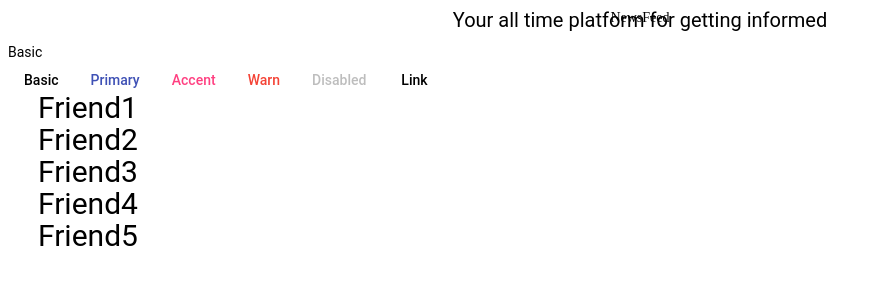
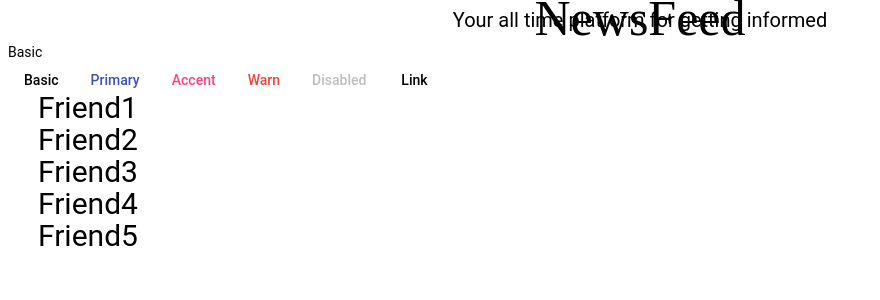
Before and after one commit to paulmunyao/newsfeed, an Angular app: page / in a window 1280 px wide. Shown: the top 300 px of the page, without its empty margins (0-880 px from the left). Built offline with nearby package versions, Linux system fonts and the light colour scheme; a web font is replaced by a local one.

Commit message:
modify code

```diff
--- a/src/app/app.component.css
+++ b/src/app/app.component.css
@@ -1,5 +1,5 @@
 .title {
-  /* font-size: 50px; */
+  font-size: 50px;
   text-align: center;
   font-family: "Ibarra Real Nova", serif;
 }
```
